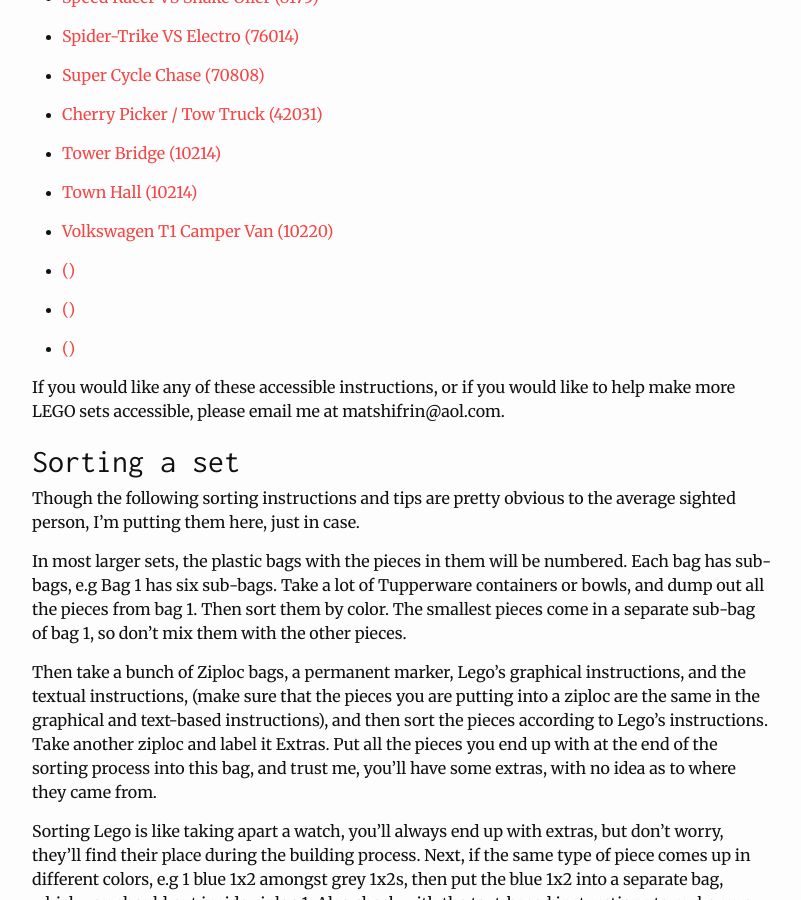
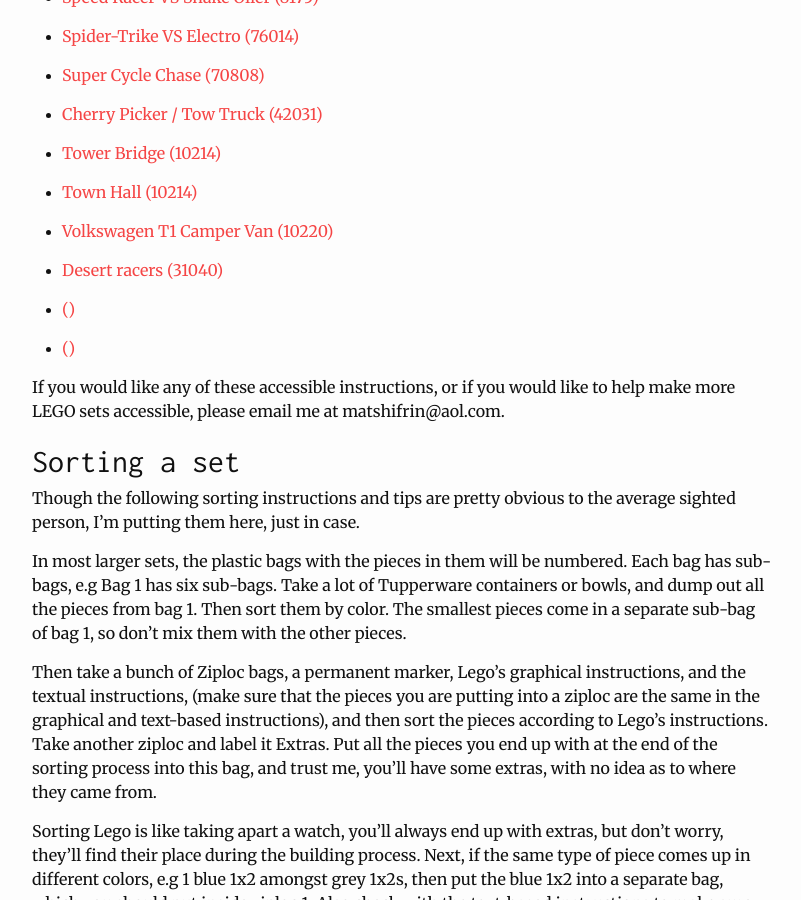
Before and after one commit to may5bee/lego-for-the-blind, a Jekyll site: the page built from _pages/about.md, in a window 1280 px wide and 900 px high, scrolled down 3375 px. Shown: the whole window, without its empty margins (238-1039 px from the left). Built offline with Jekyll 4.4.1, drawn with Linux system fonts in a browser that asks for light colours; some of the changed lines change nothing that is shown.

Commit message:
fixed lego desert racers file

```diff
--- a/_instructions/desert racers.markdown
+++ b/_instructions/desert racers.markdown
@@ -4,6 +4,7 @@
 setnumber: 31040
 pieces: 65
 description: Venture Off-road with the rugged 3-in-1 Desert Racers! Take on arid terrain with the 3-in-1 Desert Racers off-roader, featuring big deep-tread tires, roll-cage and yellow warning beacons! Rebuilds into a dune buggy or a 4x4!
-link: filename(s):
-- Lego desert racers.doc
+link: https://shop.lego.com/en-US/Desert-Racers-31040
+filename(s):
+- lego desert racers.doc
 ---
```
